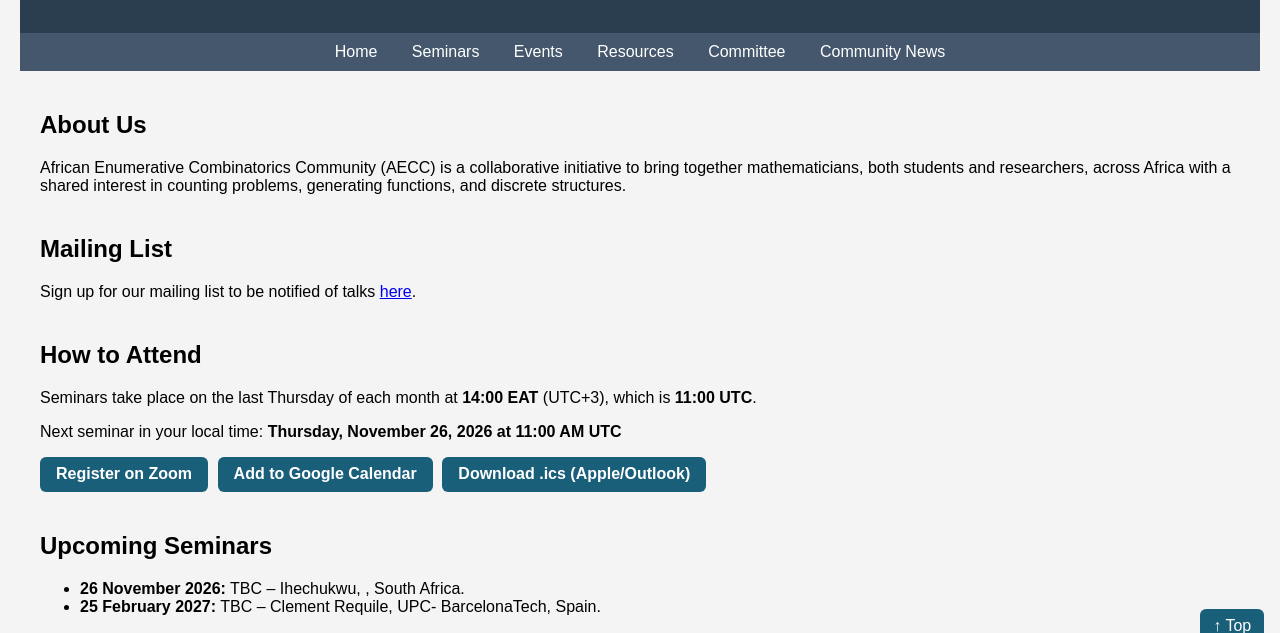
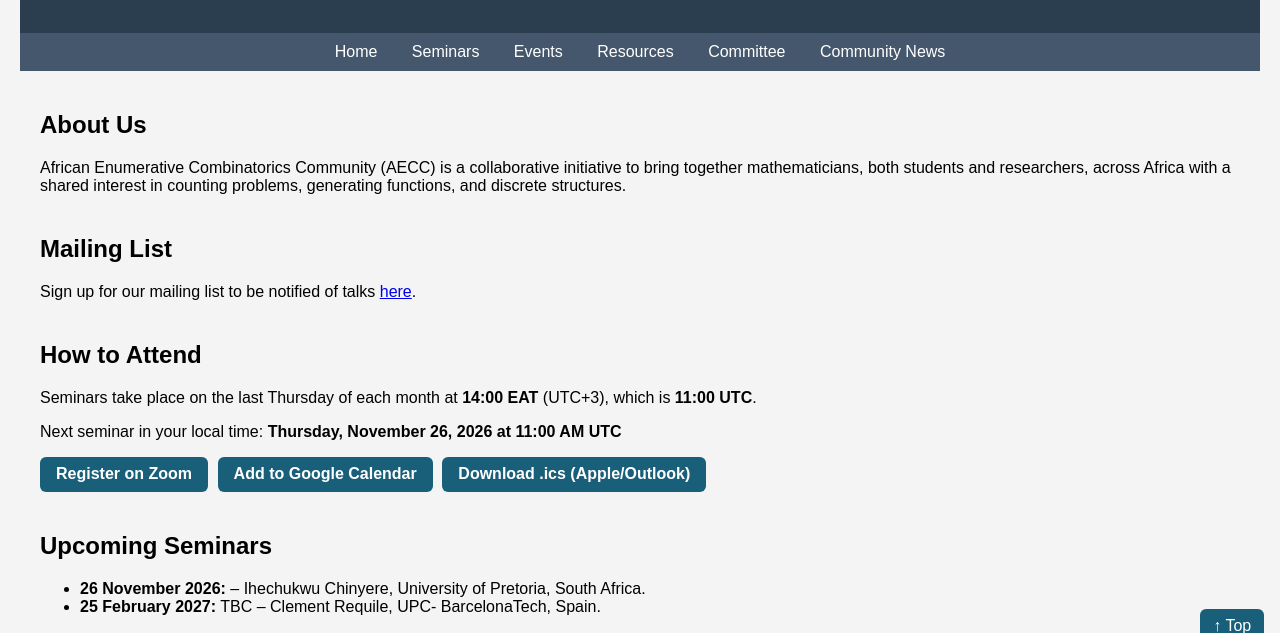
Before and after one commit to african-enumerative-combinatorics/african-enumerative-combinatorics.github.io, a plain HTML site: page index.html in a window 1280 px wide. Shown: the part 141-774 px from the top of the page. Drawn offline with Linux system fonts and the light colour scheme.

Commit message:
Update index.html

```diff
--- a/index.html
+++ b/index.html
@@ -183,7 +183,7 @@
   <section id="seminars">
     <h2>Upcoming Seminars</h2>
     <ul>
-      <li><strong>26 November 2026:</strong> TBC </a> – Ihechukwu, , South Africa.</li>
+      <li><strong>26 November 2026:</strong> <a href="Ihechukwu.html"> </a> – Ihechukwu Chinyere, University of Pretoria, South Africa.</li>
       <li><strong>25 February 2027:</strong> TBC </a> – Clement Requile, UPC- BarcelonaTech, Spain.</li>
 
     </ul>
```
